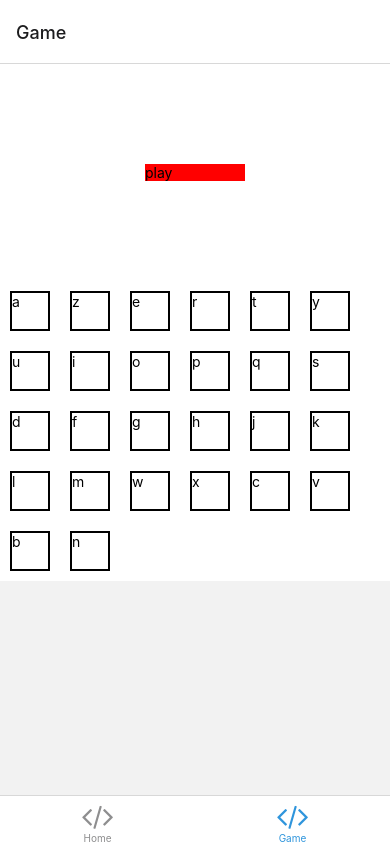
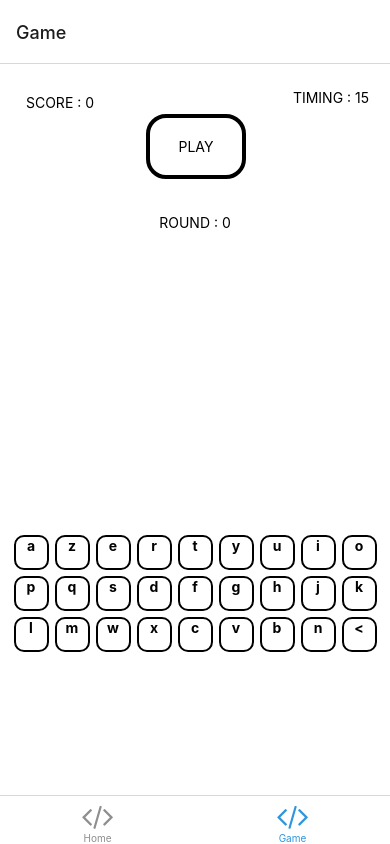
Before and after one commit to dokoliday/wordgamereact, a React Native app: screen /Game in a window 390 px wide. Built offline with nearby package versions, Linux system fonts and the light colour scheme; what expo-linking would draw is missing.

Commit message:
WGR-1 : add some games level and anims

```diff
--- a/components/keyBoard.tsx
+++ b/components/keyBoard.tsx
@@ -1,7 +1,7 @@
-import {Text, TouchableOpacity, View, Image, Button} from 'react-native';
-import React, {useEffect} from 'react';
+import {Text, TouchableOpacity, View} from 'react-native';
+import React from 'react';
 
-export const KeyBoard = ({callback}) => {
+export const KeyBoard = ({onKeyBoardTap}) => {
   const letters = [
     'a',
     'z',
@@ -28,7 +28,8 @@ export const KeyBoard = ({callback}) => {
     'c',
     'v',
     'b',
-    'n'
+    'n',
+    '<'
   ];
 
   return (
@@ -37,20 +38,24 @@ export const KeyBoard = ({callback}) => {
         display: 'flex',
         flexDirection: 'row',
         width: '100%',
-        flexWrap: 'wrap'
+        flexWrap: 'wrap',
+        justifyContent: 'center'
       }}>
-      {letters.map(letter => (
+      {letters.map((letter, index) => (
         <TouchableOpacity
-          onPress={() => callback(letter)}
+          key={index}
+          onPress={() => onKeyBoardTap(letter)}
           style={{
-            width: 40,
-            height: 40,
+            width: 35,
+            height: 35,
+            borderRadius: 10,
             borderColor: 'black',
             borderWidth: 2,
-
-            margin: 10
+            margin: 3
           }}>
-          <Text>{letter}</Text>
+          <Text style={{textAlign: 'center', fontWeight: 'bold'}}>
+            {letter}
+          </Text>
         </TouchableOpacity>
       ))}
     </View>
--- a/screens/GameScreen.tsx
+++ b/screens/GameScreen.tsx
@@ -1,6 +1,13 @@
-import {StyleSheet, Text, TextInput, TouchableOpacity} from 'react-native';
+import {
+  Alert,
+  Animated,
+  StyleSheet,
+  Text,
+  TextInput,
+  TouchableOpacity
+} from 'react-native';
 import {faker} from '@faker-js/faker';
-import {useEffect, useState} from 'react';
+import {useEffect, useRef, useState} from 'react';
 
 import {View} from '../components/Themed';
 import {KeyBoard} from '../components/keyBoard';
@@ -9,39 +16,163 @@ export default function GameScreen() {
   faker.setLocale('fr');
   const [word, setWord] = useState('');
   const [wordInput, setWordInput] = useState('');
+  const [color, setColor] = useState('green');
+  const [score, setScore] = useState(0);
+  const [round, setRound] = useState(0);
+  const [countDown, setCountDown] = useState(15);
 
-  const launchGame = () => {
-    setWordInput('');
+  const wordAnimationRef = useRef(new Animated.Value(0)).current;
 
-    setWord(faker.random.word().toLowerCase());
-  };
   useEffect(() => {
     if (word === wordInput && word) {
-      alert('win');
+      setScore(score + 10);
+      launchGame();
     }
   }, [wordInput]);
 
-  const callBack = (letter: string) => {
-    setWordInput(wordInput + letter);
+  useEffect(() => {
+    const interval = setInterval(() => {
+      setCountDown(countDown => countDown - 1);
+    }, 1000);
+    if (round === 0) {
+      clearInterval(interval);
+    }
+
+    return () => clearInterval(interval);
+  }, [round]);
+
+  useEffect(() => {
+    if (countDown === 0) {
+      alert(`Ton score est de ${score}`);
+      setScore(0);
+      setRound(0);
+    }
+  }, [countDown]);
+
+  const wordAnimation = Animated.timing(wordAnimationRef, {
+    toValue: -350,
+    duration: 15000,
+    useNativeDriver: true
+  });
+
+  const onKeyBoardTap = (letter: string) => {
+    if (letter === '<') {
+      return setWordInput(
+        wordInput
+          .split('')
+          .slice(0, wordInput.length - 1)
+          .join('')
+      );
+    }
+    if (word.split('')[wordInput.length] !== letter) {
+      setColor('red');
+    } else {
+      setColor('green');
+    }
+    setWordInput(
+      (wordInput + letter)
+        .toLowerCase()
+        .normalize('NFD')
+        .replace(/[\u0300-\u036f]/g, '')
+    );
   };
+
+  const launchGame = () => {
+    setCountDown(15);
+    wordAnimationRef.setValue(280);
+    setWordInput('');
+    setWord(
+      faker.random
+        .word()
+        .toLowerCase()
+        .normalize('NFD')
+        .replace(/[\u0300-\u036f]/g, '')
+    );
+    wordAnimation.start();
+    setRound(round + 1);
+  };
+
   return (
-    <View>
-      <TouchableOpacity
-        onPress={() => {
-          launchGame();
+    <View style={{width: '100%', height: '100%'}}>
+      <View
+        style={{
+          display: 'flex',
+          flexDirection: 'row',
+          justifyContent: 'space-around'
         }}>
         <Text
           style={{
-            backgroundColor: 'red',
-            alignSelf: 'center',
-            margin: 100,
-            width: 100
+            paddingVertical: 20,
+            margin: 10
           }}>
-          play
+          SCORE : {score}
         </Text>
-      </TouchableOpacity>
-      <Text>{word ? `${word}` : ''}</Text>
-      <KeyBoard callback={callBack} />
+
+        <TouchableOpacity
+          disabled={score !== 0}
+          style={{marginTop: 40}}
+          onPress={() => {
+            launchGame();
+          }}>
+          <Text
+            style={{
+              borderWidth: 4,
+              paddingVertical: 20,
+              borderRadius: 20,
+              textAlign: 'center',
+              margin: 10,
+              width: 100,
+              opacity: score !== 0 ? 0.5 : 1
+            }}>
+            PLAY
+          </Text>
+        </TouchableOpacity>
+        <Text
+          style={{
+            paddingVertical: 20,
+            margin: 5
+          }}>
+          TIMING : {countDown}
+        </Text>
+      </View>
+      <View style={{alignSelf: 'center'}}>
+        <Text
+          style={{
+            paddingVertical: 20,
+            margin: 5
+          }}>
+          ROUND : {round}
+        </Text>
+      </View>
+      <Animated.View
+        style={{
+          transform: [
+            {
+              translateX: wordAnimationRef
+            }
+          ]
+        }}>
+        <Text
+          style={{
+            textAlign: 'center',
+            fontSize: 40,
+            marginTop: 40,
+            fontWeight: 'bold'
+          }}>
+          {word ? `${word}` : ''}
+        </Text>
+      </Animated.View>
+      <Text
+        style={{
+          textAlign: 'center',
+          fontSize: 20,
+          color
+        }}>
+        {wordInput ? `${wordInput}` : ''}
+      </Text>
+      <View style={{position: 'absolute', bottom: 140}}>
+        <KeyBoard onKeyBoardTap={onKeyBoardTap} />
+      </View>
     </View>
   );
 }
```
